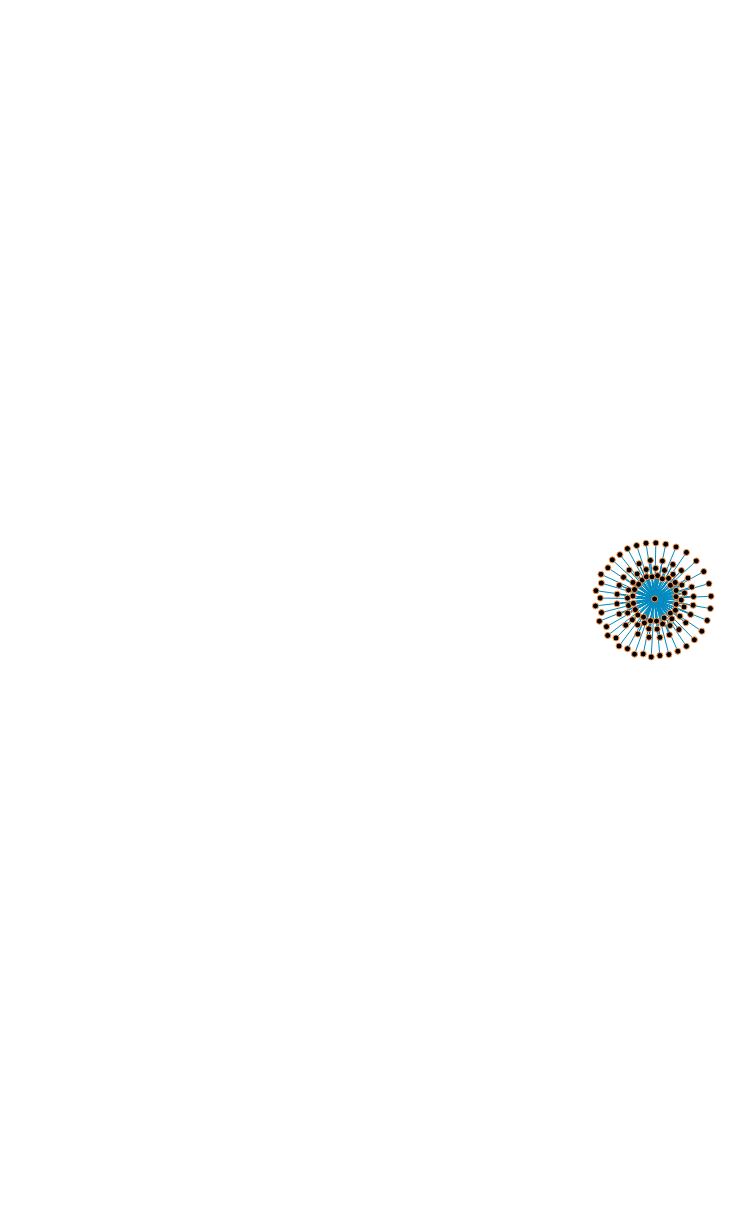
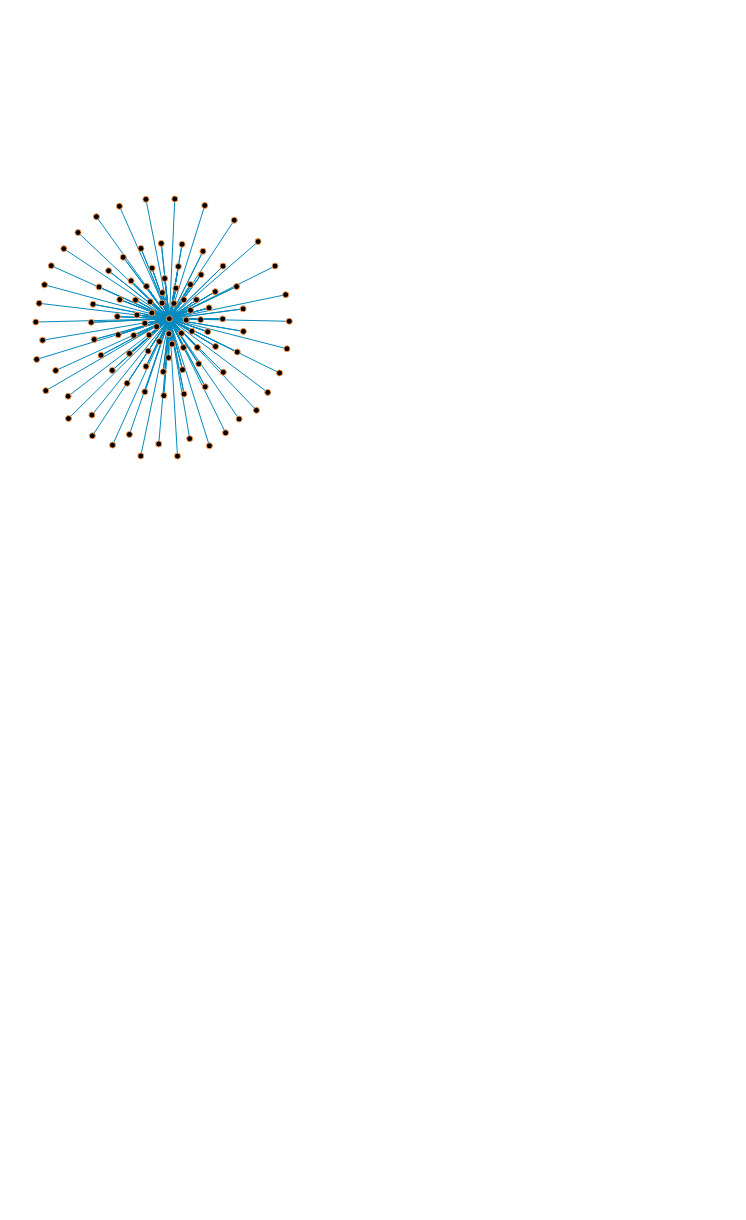
Before and after one commit to alvarotolentino/alvarotolentino.github.io, a Jekyll site: the page force.html, which Jekyll copies as it is, in a window 1280 px wide. Shown: the whole page, without its empty margins (217-963 px from the left). Built offline with Jekyll 4.4.1, drawn with Linux system fonts in a browser that asks for light colours; after the commit the page ends 900 px from its top, so only the background shows below that.

Commit message:
Update frame and variable force

```diff
--- a/force.html
+++ b/force.html
@@ -15,15 +15,17 @@
 <script src="https://cdnjs.cloudflare.com/ajax/libs/d3/3.5.5/d3.min.js"></script>
 <script>
 
-var width = 1700,
-    height = 1200;
+var width = 600,
+    height = 800;
 
 var svg = d3.select("body").append("svg")
     .attr("width", width)
     .attr("height", height);
 
 var force = d3.layout.force()
-    .size([width, height]);
+    .size([width, height])
+    .charge(-200)
+    .linkDistance(10);
 
 d3.csv("airLines.csv", function(error, links) {
   if (error) throw error;
```
